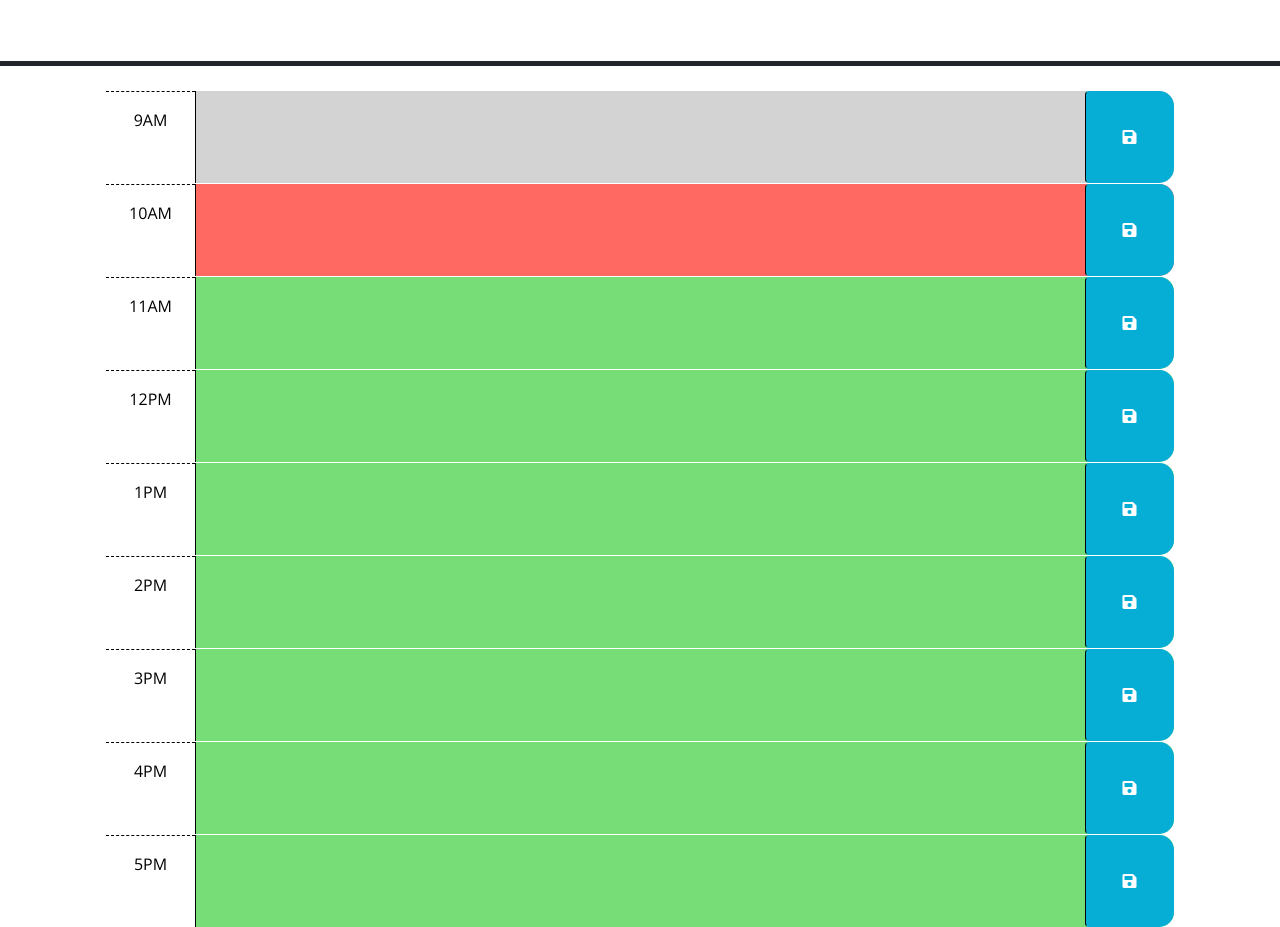
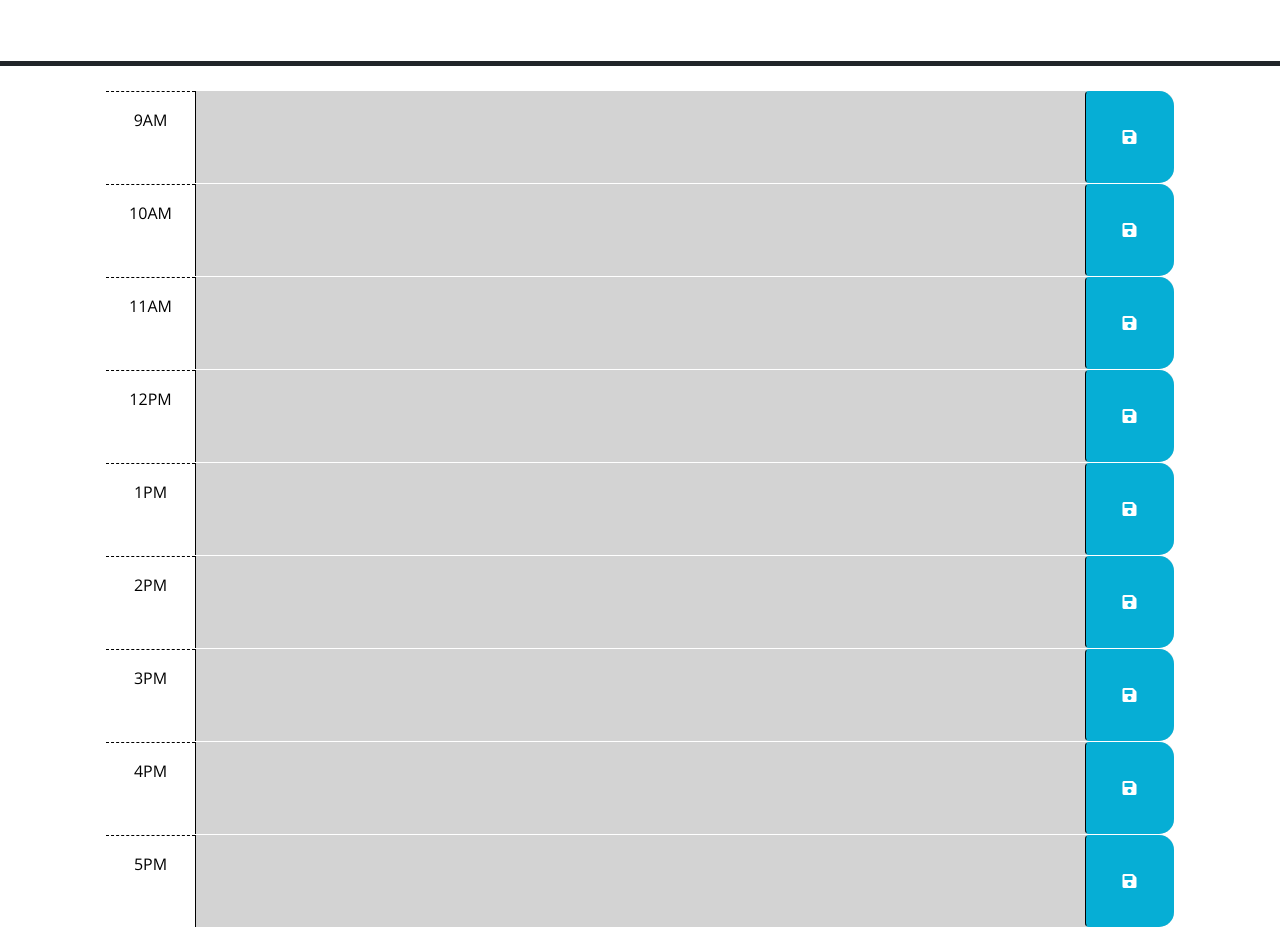
Before and after one commit to justinravenwolfe/happyplanner, a plain HTML site: page Develop/index.html in a window 1280 px wide. Shown: the part 166-1093 px from the top of the page. Drawn offline with nearby package versions, Linux system fonts and the light colour scheme.

Commit message:
making read me

```diff
--- a/Develop/index.html
+++ b/Develop/index.html
@@ -44,7 +44,7 @@
         -->
 
       <!-- Example of a past time block. The "past" class adds a gray background color. -->
-      <div id="hour-9" class="row time-block past">
+      <div id="hour-9" class="row time-block">
         <div class="col-2 col-md-1 hour text-center py-3">9AM</div>
         <textarea class="col-8 col-md-10 description" rows="3"> </textarea>
         <button class="btn saveBtn col-2 col-md-1" aria-label="save">
@@ -53,7 +53,7 @@
       </div>
 
       <!-- Example of a a present time block. The "present" class adds a red background color. -->
-      <div id="hour-10" class="row time-block present">
+      <div id="hour-10" class="row time-block">
         <div class="col-2 col-md-1 hour text-center py-3">10AM</div>
         <textarea class="col-8 col-md-10 description" rows="3"> </textarea>
         <button class="btn saveBtn col-2 col-md-1" aria-label="save">
@@ -62,7 +62,7 @@
       </div>
 
       <!-- Example of a future time block. The "future" class adds a green background color. -->
-      <div id="hour-11" class="row time-block future">
+      <div id="hour-11" class="row time-block">
         <div class="col-2 col-md-1 hour text-center py-3">11AM</div>
         <textarea class="col-8 col-md-10 description" rows="3"> </textarea>
         <button class="btn saveBtn col-2 col-md-1" aria-label="save">
@@ -70,42 +70,42 @@
         </button>
       </div>
 
-      <div id="hour-12" class="row time-block future">
+      <div id="hour-12" class="row time-block">
         <div class="col-2 col-md-1 hour text-center py-3">12PM</div>
         <textarea class="col-8 col-md-10 description" rows="3"> </textarea>
         <button class="btn saveBtn col-2 col-md-1" aria-label="save">
           <i class="fas fa-save" aria-hidden="true"></i>
         </button>
       </div>
-      <div id="hour-1" class="row time-block future">
+      <div id="hour-1" class="row time-block">
         <div class="col-2 col-md-1 hour text-center py-3">1PM</div>
         <textarea class="col-8 col-md-10 description" rows="3"> </textarea>
         <button class="btn saveBtn col-2 col-md-1" aria-label="save">
           <i class="fas fa-save" aria-hidden="true"></i>
         </button>
       </div>
-      <div id="hour-2" class="row time-block future">
+      <div id="hour-2" class="row time-block">
         <div class="col-2 col-md-1 hour text-center py-3">2PM</div>
         <textarea class="col-8 col-md-10 description" rows="3"> </textarea>
         <button class="btn saveBtn col-2 col-md-1" aria-label="save">
           <i class="fas fa-save" aria-hidden="true"></i>
         </button>
       </div>
-      <div id="hour-3" class="row time-block future">
+      <div id="hour-3" class="row time-block">
         <div class="col-2 col-md-1 hour text-center py-3">3PM</div>
         <textarea class="col-8 col-md-10 description" rows="3"> </textarea>
         <button class="btn saveBtn col-2 col-md-1" aria-label="save">
           <i class="fas fa-save" aria-hidden="true"></i>
         </button>
       </div>
-      <div id="hour-4" class="row time-block future">
+      <div id="hour-4" class="row time-block">
         <div class="col-2 col-md-1 hour text-center py-3">4PM</div>
         <textarea class="col-8 col-md-10 description" rows="3"> </textarea>
         <button class="btn saveBtn col-2 col-md-1" aria-label="save">
           <i class="fas fa-save" aria-hidden="true"></i>
         </button>
       </div>
-      <div id="hour-5" class="row time-block future">
+      <div id="hour-5" class="row time-block">
         <div class="col-2 col-md-1 hour text-center py-3">5PM</div>
         <textarea class="col-8 col-md-10 description" rows="3"> </textarea>
         <button class="btn saveBtn col-2 col-md-1" aria-label="save">
--- a/Develop/script.js
+++ b/Develop/script.js
@@ -20,16 +20,40 @@
   //
   // TODO: Add code to display the current date in the header of the page.
   //Waits untill all elements are there
+
+  //Array
+  //dayjs()<- object, time, date
+  var curr_day = dayjs().format('YYYY-MM-DD');
+  var nine = dayjs(curr_day + "T09:00:00");
+  var ten = dayjs(curr_day + "T10:00:00");
+  var eleven = dayjs(curr_day + "T11:00:00");
+  var twelve = dayjs(curr_day + "T12:00:00");
+  var one = dayjs(curr_day + "T13:00:00");
+    var two = dayjs(curr_day + "T14:00:00");
+    var three = dayjs(curr_day + "T15:00:00");
+    var four = dayjs(curr_day + "T16:00:00");
+    var five = dayjs(curr_day + "T17:00:00");
+    //List of the dayjs objects as hours.
+    var work_hours = [nine,ten,eleven,twelve,one,two,three,four,five];
+    var hour_index = 0;
   $(document).ready(function(){
 
-    $('.text-block').each(function(){
+    $('.time-block').each(function(index,element){
+      //'mm -dd-yyy hh:mm:ss'
       //Lookup the current time
-      var curr_time = dayjs();
+      var curr_hour = dayjs();
+      //Within current hour <- Red<- add class Past<- 12pm
+      if(curr_hour.isSame(work_hours[hour_index]))
+      {
+        $(this).addClass('present');
+      }else if(curr_hour.isBefore(work_hours[hour_index])){
+        $(this).addClass('future');
+      }else{
+        $(this).addClass('past');
+      }
 
-      //Within current hour <- Red<- add class Past
-
+      hour_index++;
       //Before current hour <- grey- add class Present
-
       //After current hour <- green - add class Future
 
     });
```
Also changed, not shown: 1 other file.
